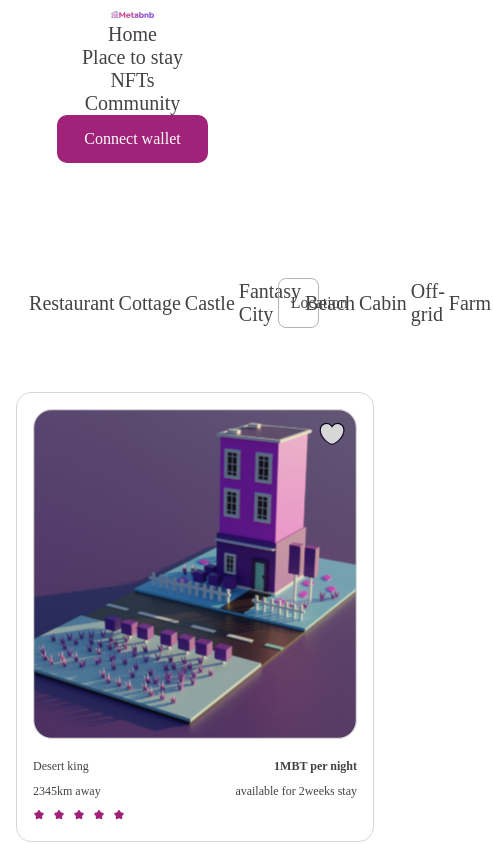
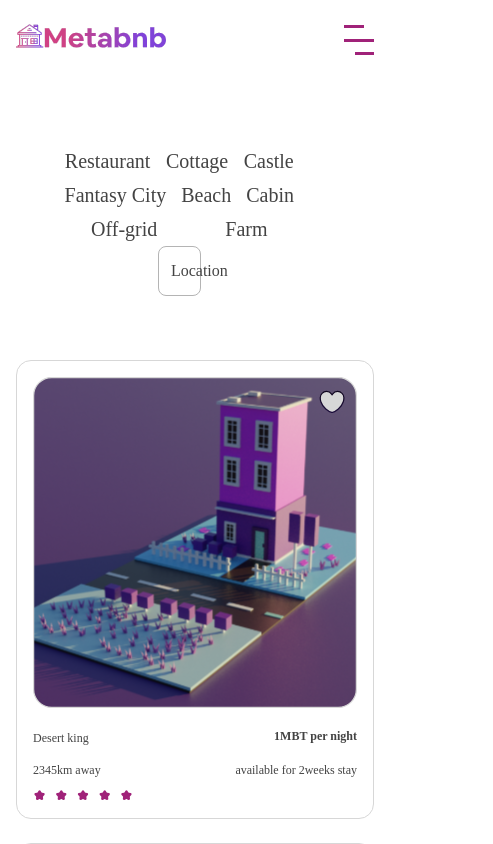
Before and after one commit to damisi00/metabnb, a React (Create React App) app: page /place_to_stay in a window 390 px wide. Shown: the top 844 px of the page, 493 px wide, since content can reach past the window. Built offline with nearby package versions, Linux system fonts and the light colour scheme; a web font is replaced by a local one.

Commit message:
added the modal

```diff
--- a/package.json
+++ b/package.json
@@ -1,13 +1,15 @@
 {
   "name": "blank",
+  "homepage": ".",
   "version": "0.1.0",
-  "homepage": ".",
   "private": true,
   "dependencies": {
     "@testing-library/jest-dom": "^5.16.5",
     "@testing-library/react": "^13.4.0",
     "@testing-library/user-event": "^13.5.0",
+    "bootstrap": "^5.2.2",
     "react": "^18.2.0",
+    "react-bootstrap": "^2.6.0",
     "react-dom": "^18.2.0",
     "react-router-dom": "^6.4.3",
     "react-scripts": "5.0.1",
--- a/src/App.css
+++ b/src/App.css
@@ -14,6 +14,18 @@ body{
   color: #434343;
 }
 
+img, svg{
+  vertical-align: inherit;
+}
+
+ul{
+  margin-left:0;
+  padding-left: 0;
+}
+ p{
+   margin-bottom: 0;
+ }
+
 /* NAVBAR STYLES */
 nav, .card-wrapper{
   width: 86.111%;
@@ -24,7 +36,7 @@ nav{
   justify-content: space-between;
 }
 
-.mobile-menu{
+.mobile_menu{
   display:none;
 }
 
@@ -34,12 +46,13 @@ nav, .nav-links{
 }
 
 .nav-logo{
-  width: 18.79%;
+  /* width: 18.79%; */
+  width: 233px;
 }
 
 .nav-logo img, .ft-logo{
  width: 100%;
-  /* width: 233px; */
+
 }
 
 .nav-links a{
@@ -184,6 +197,10 @@ button, #connect__wallet{
   justify-content: space-between;
 }
 
+.rating{
+  width: 100px;
+}
+
 .card-wrapper{
   display: grid;
   gap: 24px;
@@ -322,16 +339,26 @@ footer p{
 /* _________________ FOOTER  END _________________________*/
 
 /* MODAL STYLES */
-.modal{
-  display:flex;
-  justify-content:center;
-  align-items:center;
+.modal-backdrop{
+
   background-color: rgba(64, 64, 64, 0.3);
 }
+
+div.fade.in.modal{
+  display:flex !important;
+}
+
+.modal-dialog{
+  margin: auto;
+}
+
 .modal-container{
-  width: 600px;
+  /* width: 600px; */
+  width: 100%;
   border-radius: 1rem;
-  background-color:#fff;
+  background-color:transparent;
+  border: none;
+  margin:auto !important;
 }
 
 .modal-header, .wallet-btn{
@@ -447,27 +474,39 @@ footer p{
 
 /*Tablet */
 
-@media (max-width: 769px){
-  header{
+@media (max-width: 991px){
+  .logo-menu{
     display:flex;
     justify-content: space-between;
-    padding:0 1.5rem;
-    width: 100%;
+    padding:1.5rem 1rem;
+    width: 85%;
     align-items: center;
   }
 
-  .mobile-menu{
+  .mobile_menu{
     display: flex;
     flex-direction: column;
+    justify-content: space-between;
     width:30px;
-    height: 35px;
+    height: 30px;
 
+  }
+
+  .category{
+    flex-wrap: wrap;
+  }
+
+  .bars:first-of-type, .bars:last-of-type{
+    width: 65%;
+  }
+
+  .bars:last-of-type{
+    align-self: flex-end;
   }
 
   .bars{
     height:3px;
-    margin-bottom: 2px;
-    width:20px;
+    width:35px;
     background: linear-gradient(90deg, #a02279 11.45%, #a02279 11.45%);
   }
 
@@ -483,11 +522,18 @@ footer p{
 
   .nav-links{
     align-self: center;
+    display:none;
+  }
+
+  #connect__wallet{
+    display: none;
   }
 
   .nav-links a{
     padding-right: 0;
-    padding:10px;
+  }
+  .nav-links li{
+    margin-bottom: 1.2rem;
   }
 
   .market-brands{
@@ -497,14 +543,16 @@ footer p{
   .hero-text p{
     padding: 30px 0;
     font-size: 21px;
+    margin:auto;
   }
 
   .hero-text h1{
-    font-size: 48px;
+    font-size: 36px;
+    padding:0 1rem;
   }
 
   .inspiration h2, .nft-text h2{
-    font-size: 36px;
+    font-size: 28px;
   }
 
   .nft-img{
@@ -575,15 +623,31 @@ footer p{
     padding: 35px 0px;
   }
 
-  .market-brands img{
+  .market-brands img, .nav-logo{
     width: 150px;
+  }
+  .search_box input{
+    margin:auto;
+    padding: 15px;
+  }
+
+  .search_box button{
+    padding: 12px 70px;
+  }
+
+  .cat-locat{
+    width: 88%;
+    margin: 64px 0;
+    flex-direction: column;
   }
 }
 /* ____________________ END OF TAB _________________________________ */
 
 /* Mobile */
 @media (max-width: 481px){
-
+  .logo-menu{
+    width: 100%;
+  }
   .card-wrapper{
     grid-template-columns: auto;
   }
@@ -599,13 +663,17 @@ footer p{
   .inspiration h2, .nft-text h2{
     font-size: 28px;
   }
-
+  .inspiration h2{
+    padding-left: 1rem;
+    padding-right: 1rem;
+  }
   .hero-text h1{
-    font-size: 36px;
+    font-size: 28px;
   }
 
   .hero-text p{
     line-height: normal;
+    font-size: 18px;
   }
 
   .market-brands{
@@ -628,13 +696,54 @@ footer p{
     font-size: 14px;
   }
 
-  header, .card-wrapper{
+  nav, .card-wrapper{
     width: 100%;
     padding:0 1rem;
   }
 
-  .mobile-menu{
-    display: block;
+  button, #connect_wallet{
+    font-size: 0.8rem;
   }
 
+  .logo-menu{
+    padding-left: 0;
+    padding-right: 0;
+  }
+
+  .cat-locat{
+    width: 85%;
+  }
+
+  .category{
+    justify-content: space-around;
+  }
 }
+
+@media (min-width:991px) and (max-width: 1200px) {
+  .nft-text{
+    width: 40.4677%;
+  }
+  nav{
+    margin-top:25px;
+  }
+
+  .nav-links a{
+    padding-right: 25px;
+  }
+
+  .search_box input{
+    padding: 14px;
+  }
+
+  .search_box button{
+    padding: 14px 80px;
+  }
+
+  .hero{
+    padding-top: 85px;
+  }
+
+  .hero-text h1{
+    font-size: 36px;
+  }
+}
--- a/src/App.js
+++ b/src/App.js
@@ -1,7 +1,6 @@
 import { BrowserRouter, Route, Routes } from 'react-router-dom';
 import './App.css';
 import Footer from './components/Footer';
-// import Modal from './components/Modal';
 import Nav from './components/Nav';
 import PlaceToStay from './pages/PlaceToStay';
 import Home from './pages/Home';
--- a/src/components/Modal.js
+++ b/src/components/BModal.js
@@ -1,17 +1,18 @@
 import React from 'react'
 import Metamask from '../assets/fox.svg';
 import WalletConnect from '../assets/walletconnect.svg';
+import Modal from 'react-bootstrap/Modal';
 
-const Modal = () => {
+const BModal = (props) => {
 
   return (
-    <section className='modal'>
-        <div className='modal-container'>
-            <div className='modal-header'>
+    <section className='true-center'>
+        <Modal className='modal-container' {...props} aria-labelledby='c' centered>
+            <Modal.Header className='modal-header' id='c'>
                 <h4>Connect Wallet</h4>
-                <a href='/'  aria-hidden='true'>&times;</a>
-            </div>
-            <div className='modal-body'>
+                <a href='/'  aria-hidden='true' closeButton>&times;</a>
+            </Modal.Header>
+            <Modal.Body className='modal-body'>
                 <h6>Choose your preferred wallet:</h6>
                 <a href='/' className='wallet-btn'>
                     <div className='wallet_link'>
@@ -27,10 +28,10 @@ const Modal = () => {
                     </div>
                     <span className='right-btn'>&gt;</span>
                 </a>
-            </div>
-        </div>
+            </Modal.Body>
+        </Modal>
     </section>
   )
 }
 
-export default Modal
+export default BModal
--- a/src/components/Cards.js
+++ b/src/components/Cards.js
@@ -100,7 +100,7 @@ const Cards = () => {
                 <p>2345km away</p>
                 <p>available for 2weeks stay</p>
             </div>
-            <img src={Stars} alt='rating' />
+            <img src={Stars} alt='rating' className='rating'/>
         </div>
         )}
     </section>
--- a/src/components/HomeCards.js
+++ b/src/components/HomeCards.js
@@ -60,9 +60,8 @@ const HomeCards = () => {
                 <p>2345km away</p>
                 <p>available for 2weeks stay</p>
             </div>
-            <img src={Stars} alt='rating' />
+            <img src={Stars} alt='rating' className='rating'/>
         </div>
-        // <Cards />
         )}
     </section>
   )
--- a/src/components/Nav.js
+++ b/src/components/Nav.js
@@ -1,31 +1,39 @@
-import React from 'react'
+import React, { useState } from 'react'
 import NavLogo from '../assets/navlogo.svg';
-// import Modal from './Modal';
+import BModal from './BModal';
 
 const Nav = () => {
-  // const [showModal, setShowModal] = useState(false);
+
+  const [showModal, setShowModal] = useState(false);
+
+  const handleShow = () => setShowModal(true);
+  const handleClose = () => setShowModal(false);
 
   return (
-    <header>
+    <>
     <nav>
+      <div className='logo-menu'>
         <div className='nav-logo'>
-          <img src={NavLogo} alt='nav-logo' />
-        </div>
+            <img src={NavLogo} alt='nav-logo' />
+          </div>
+        <a href='/' className='mobile_menu'>
+          <span className='bars'></span>
+          <span className='bars'></span>
+          <span className='bars'></span>
+        </a>
+      </div>
+
         <ul className='nav-links'>
             <li><a href='/'>Home</a></li>
             <li><a href='/place_to_stay'>Place to stay</a></li>
             <li><a href='/'>NFTs</a></li>
             <li><a href='/'>Community</a></li>
         </ul>
-        <button   id='connect__wallet'>Connect wallet</button>
+        <button onClick={handleShow} id='connect__wallet'>Connect wallet</button>
     </nav>
-    <div className='mobile_menu'>
-      <span className='bars'></span>
-      <span className='bars'></span>
-      <span className='bars'></span>
-    </div>
-    {/* <Modal show={showModal} onClick={() => setShowModal(false)} /> */}
-    </header>
+
+    <BModal show={showModal} onHide={handleClose} />
+    </>
   )
 }
 
--- a/src/index.css
+++ b/src/index.css
@@ -1,5 +1,6 @@
 body {
   margin: 0;
+  padding: 0;
   font-family: -apple-system, BlinkMacSystemFont, 'Segoe UI', 'Roboto', 'Oxygen',
     'Ubuntu', 'Cantarell', 'Fira Sans', 'Droid Sans', 'Helvetica Neue',
     sans-serif;
@@ -11,3 +12,11 @@ code {
   font-family: source-code-pro, Menlo, Monaco, Consolas, 'Courier New',
     monospace;
 }
+
+.h1, .h2, .h3, .h4, .h5, .h6, h1, h2, h3, h4, h5, h6, .nav-links{
+  margin-bottom: 0;
+}
+
+#search{
+  margin: 0;
+}
--- a/src/index.js
+++ b/src/index.js
@@ -1,6 +1,8 @@
 import React from 'react';
 import ReactDOM from 'react-dom/client';
+
 import './index.css';
+import 'bootstrap/dist/css/bootstrap.min.css';
 import App from './App';
 import reportWebVitals from './reportWebVitals';
 
```
Also changed, not shown: 2 other files (tests, documents, lock files or other folders).
